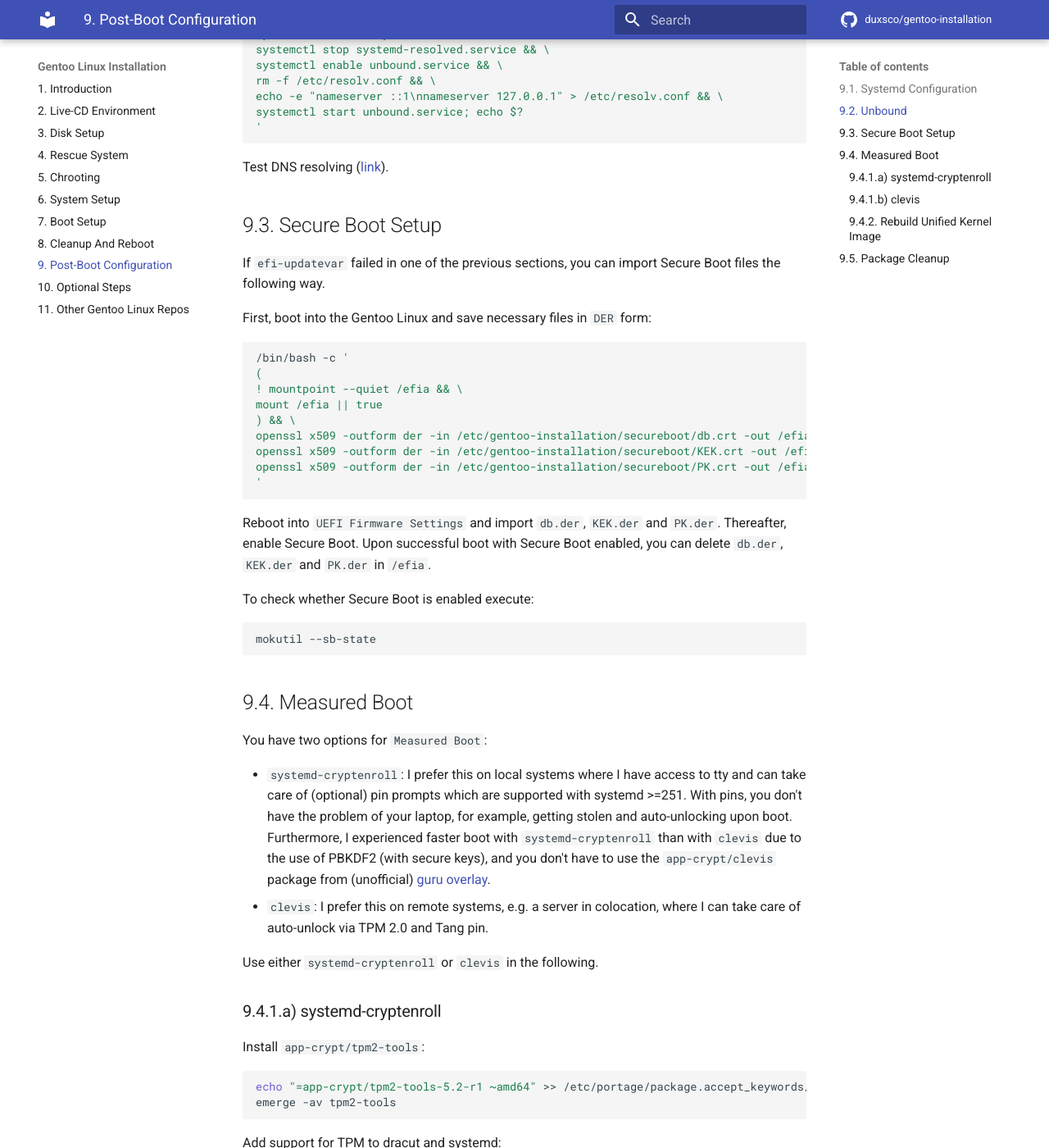
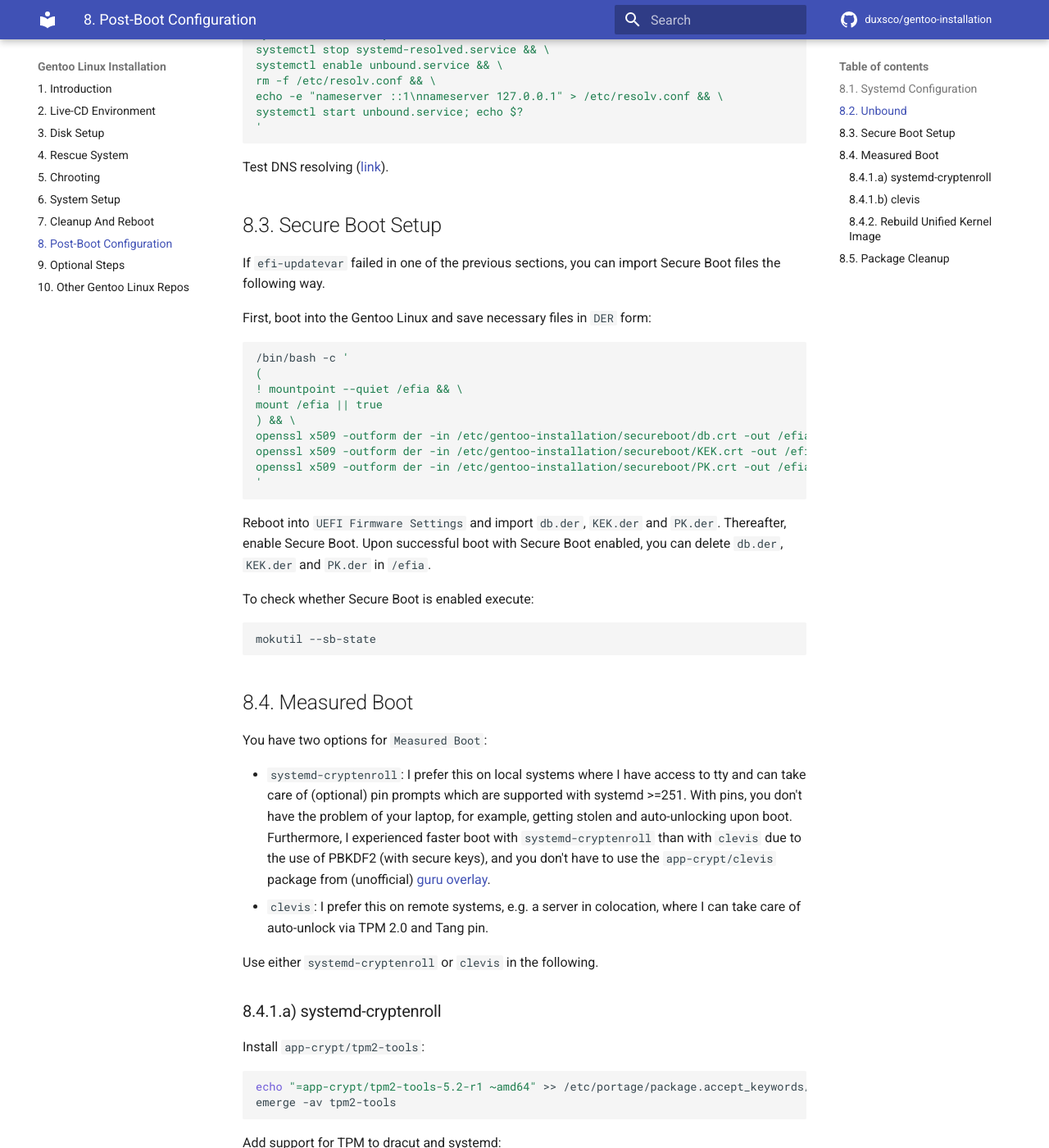
Before and after one commit to duxsco/gentoo-installation, an MkDocs documentation site: the page built from docs/post-boot_configuration.md, in a window 1280 px wide and 1400 px high, scrolled down 3062 px. Shown: the whole window at 82% size. Built offline with MkDocs 1.6.1 and Material for MkDocs 9.7.7, drawn with Linux system fonts in a browser that asks for light colours; comment, search, counter and statistics services are not loaded; some of the changed text lies outside the part shown.

Commit message:
Remove chapter "7. Boot Setup"

````diff
--- a/docs/post-boot_configuration.md
+++ b/docs/post-boot_configuration.md
@@ -1,4 +1,4 @@
-## 9.1. Systemd Configuration
+## 8.1. Systemd Configuration
 
 Some configuration needs to be done after systemd has been started.
 
@@ -49,7 +49,7 @@ systemctl enable nftables-restore; echo $?
 '
 ```
 
-## 9.2. Unbound
+## 8.2. Unbound
 
 Setup unbound:
 
@@ -165,7 +165,7 @@ systemctl start unbound.service; echo $?
 
 Test DNS resolving ([link](https://openwrt.org/docs/guide-user/services/dns/dot_unbound#testing)).
 
-## 9.3. Secure Boot Setup
+## 8.3. Secure Boot Setup
 
 If `efi-updatevar` failed in one of the previous sections, you can import Secure Boot files the following way.
 
@@ -191,7 +191,7 @@ To check whether Secure Boot is enabled execute:
 mokutil --sb-state
 ```
 
-## 9.4. Measured Boot
+## 8.4. Measured Boot
 
 You have two options for `Measured Boot`:
 
@@ -200,7 +200,7 @@ You have two options for `Measured Boot`:
 
 Use either `systemd-cryptenroll` or `clevis` in the following.
 
-### 9.4.1.a) systemd-cryptenroll
+### 8.4.1.a) systemd-cryptenroll
 
 Install `app-crypt/tpm2-tools`:
 
@@ -266,7 +266,7 @@ Remove overlay directory containing `app-crypt/clevis`:
 rm -rf /root/localrepo
 ```
 
-### 9.4.1.b) clevis
+### 8.4.1.b) clevis
 
 If you don't have a DHCP server running the new system has access to, add [the following network settings](https://www.systutorials.com/docs/linux/man/7-dracut.cmdline/#lbAN) to the `CMDLINE` array variable in `/etc/dracut.conf`:
 
@@ -326,7 +326,7 @@ clevis luks list -d /dev/sdb5
 # 1: tpm2 '{"hash":"sha256","key":"ecc","pcr_bank":"sha256","pcr_ids":"1,2,3,4,5,6,7"}'
 ```
 
-### 9.4.2. Rebuild Unified Kernel Image
+### 8.4.2. Rebuild Unified Kernel Image
 
 Rebuild the unified kernel image:
 
@@ -334,7 +334,7 @@ Rebuild the unified kernel image:
 emerge -at sys-kernel/gentoo-kernel-bin
 ```
 
-## 9.5. Package Cleanup
+## 8.5. Package Cleanup
 
 Remove extraneous packages (should be only `app-editors/nano`, `app-eselect/eselect-repository`, `app-misc/yq` and `app-portage/cpuid2cpuflags`):
 
--- a/mkdocs.yml
+++ b/mkdocs.yml
@@ -26,8 +26,7 @@ nav:
   - 4. Rescue System: rescue_system.md
   - 5. Chrooting: chrooting.md
   - 6. System Setup: system_setup.md
-  - 7. Boot Setup: boot_setup.md
-  - 8. Cleanup And Reboot: cleanup_and_reboot.md
-  - 9. Post-Boot Configuration: post-boot_configuration.md
-  - 10. Optional Steps: optional_steps.md
-  - 11. Other Gentoo Linux Repos: other_gentoo_linux_repos.md
+  - 7. Cleanup And Reboot: cleanup_and_reboot.md
+  - 8. Post-Boot Configuration: post-boot_configuration.md
+  - 9. Optional Steps: optional_steps.md
+  - 10. Other Gentoo Linux Repos: other_gentoo_linux_repos.md
````
Also changed, not shown: docs/boot_setup.md (deleted, +0 -12 lines), docs/optional_steps.md (+1 -1 lines).
